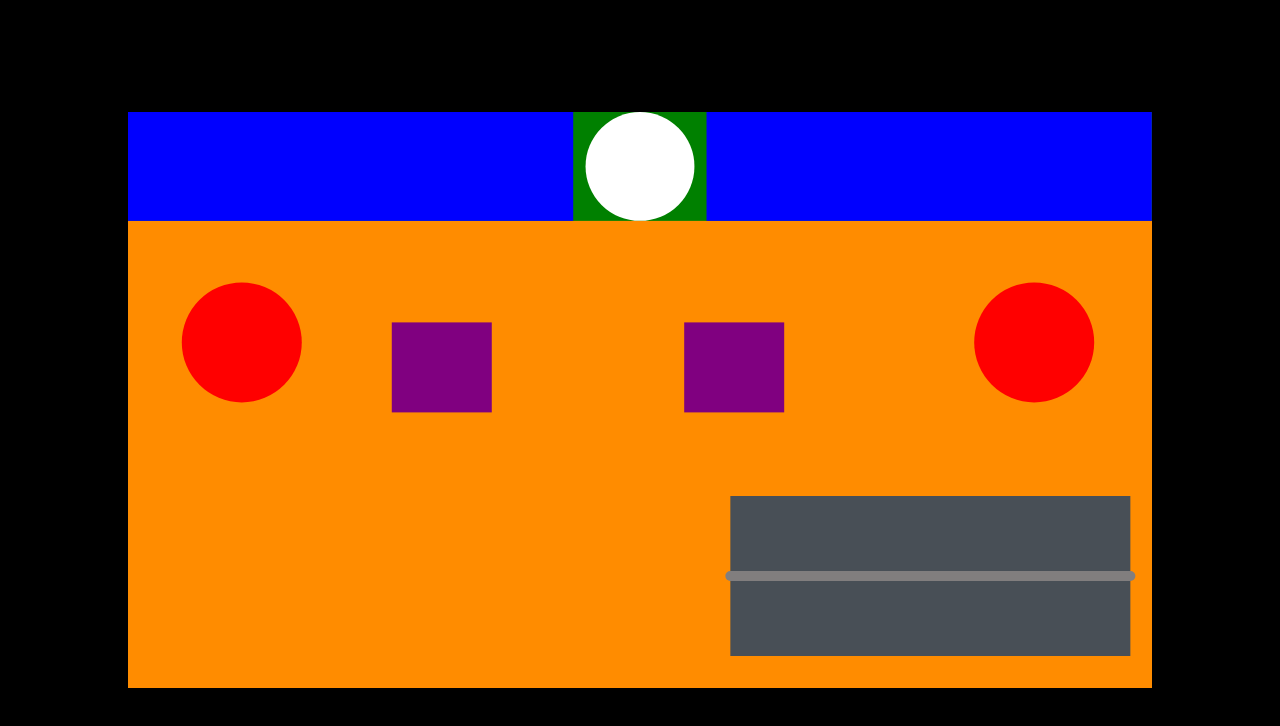
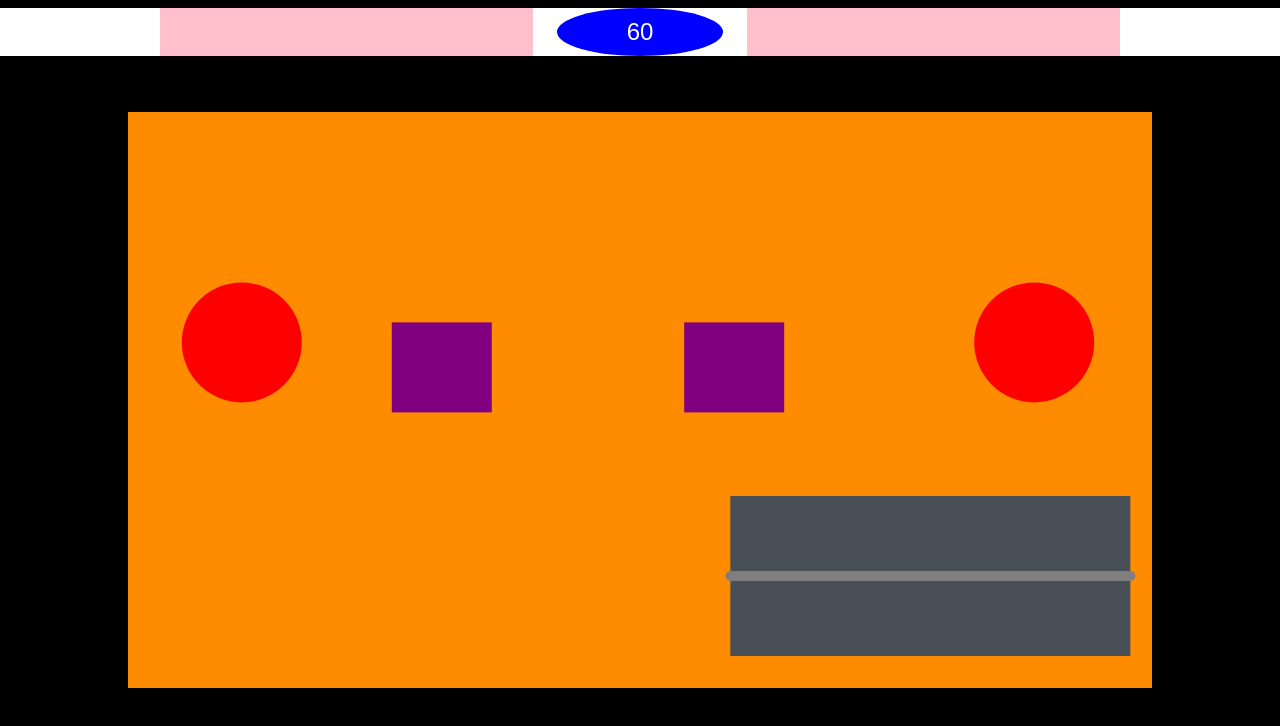
Before and after one commit to United1l/slapomania, a website with bundled scripts: page index.html in a window 1280 px wide. Built offline with nearby package versions, Linux system fonts and the light colour scheme.

Commit message:
Updating questionGenerator in relation to the game object

```diff
--- a/index.html
+++ b/index.html
@@ -5,7 +5,7 @@
 	<meta name="viewport" content="width=device-width, initial-scale=1">
 	<meta name="description" content="a slapping game">
 	<title>Slapomania</title>
-	<link rel="icon" href="./upload/af00.png" type="image/x-icon" />
+	<link rel="icon" href="./assets/af00.png" type="image/x-icon" />
 	<style type="text/css">
 		* {
 			padding: 0;
@@ -13,11 +13,52 @@
 		}
 
 		body {
+			font-family: 'poppins', sans-serif;
 			height: 100vh;
 			background-color: #000;
 			display: flex;
 			justify-content: center;
 			align-items: center;
+		}
+
+		#overHeadBanner {
+			position: absolute;
+			top: 1%;
+			display: flex;
+			justify-content: space-between;
+			width: 100vw;
+			height: calc(100vh * 0.06);
+			background-color: white;
+		}
+
+		.lifeBar {
+			display: grid;
+			width: calc(100vw/2.4);
+			height: inherit;
+			background-color: white;
+
+		}
+
+		.healthBar {
+			background-color: pink;
+			height: inherit;
+			width: 70%;
+		}
+
+		#AIBar {
+			justify-self: end;
+		}
+
+		#clock {
+			border-radius: 50%;
+			background-color: blue;
+			height: inherit;
+			width: 13vw;
+			display: flex;
+			align-items: center;
+			justify-content: center;
+			font-size: 24px;
+			color: white;
 		}
 
 		canvas {
@@ -28,6 +69,17 @@
 	</style>
 </head>
 <body>
+	<div id="overHeadBanner">
+		<div class="lifeBar">
+			<div id="AIBar" class="healthBar"></div>
+		</div>
+		<div id="clock"><p id="clockNumber">
+			60
+		</p></div>
+		<div class="lifeBar">
+			<div id="userBar" class="healthBar"></div>
+		</div>
+	</div>
 	<canvas></canvas>
 
 <script type="module" src="main.js"></script>
--- a/main.js
+++ b/main.js
@@ -1,7 +1,7 @@
 import { Player } from './modules/player.js';
 import { QuestionGenerator } from './modules/questionGenerator.js';
 
-window.addEventListener('load', function(){
+window.addEventListener('load', function() {
 	const canvas = document.querySelector('canvas');
 	const ctx = canvas.getContext('2d');
 
@@ -9,46 +9,45 @@ window.addEventListener('load', function(){
 	canvas.height = 576;
 
 	class Game {
-		constructor(width, height){
+		constructor(width, height) {
 			this.width = width;
 			this.height = height;
-			this.playerCorrect = null;
+			var playerCorrect;
 			const playerPosTop = this.height/2.5;
 			this.AI = new Player(this, this.width/9, playerPosTop);
 			this.player = new Player(this, this.width/1.13, playerPosTop);
-			this.questions = new QuestionGenerator();
+			this.questions = new QuestionGenerator(this);
 		}
 
-		overHeadBanner(context){
-			const bannerHeight = this.height * 0.189;
-			context.fillStyle = 'green';
-			context.fillRect(0, 0, this.width, bannerHeight);
-			context.fillStyle = 'white';
-			context.beginPath();
-			context.arc(this.width/2, bannerHeight/2, bannerHeight/2, 0, Math.PI * 2, false);
-			context.fill();
-
-			const lifeBarWidth = this.width/2.3;
-			this.AI.lifeBar(context, 0, 0, lifeBarWidth, bannerHeight, true);
-			this.player.lifeBar(context, this.width/1.77, 0, lifeBarWidth, bannerHeight, true);
-		}
-
-		draw(context){
-			this.overHeadBanner(context);
+		draw(context) {
 			this.AI.draw(context);
 			this.player.draw(context);
 			this.questions.draw(context, this.width/1.7, this.height/1.5);
 		}
 
-		update(){
-			this.questions.inputOperation();
-			this.questions.outputOperation();
+		update() {
+			let question = this.questions.questionText;
+			let answer = this.questions.answerText;
 
-			if (this.playerCorrect != null) setTimeout(
-					this.questions.answerText = "", 2000
-				);
+			var solution;
+			if(this.questions.questionGenerate) solution = eval(question);
+
+			if (answer != "" && answerTextLength(answer, solution)) {
+				console.log(solution);
+				this.playerCorrect = true;
+				this.questions.answerText = "correct!";
+			} else if (!answerTextLength(answer, solution)) this.playerCorrect = false;
+			  else if (answer != "" && !answerTextLength(answer, solution)){
+				this.playerCorrect = false;
+				this.questions.answerText = "wrong!";
+				}
+
 		}
 
+		windowEvents() {
+			this.questions.outputOperation();
+			this.questions.inputOperation();
+		}
 
 	}
 
@@ -57,27 +56,26 @@ window.addEventListener('load', function(){
 	console.log(game.player);
 	console.log(game.AI);
 
-	game.update();
+	game.windowEvents();
+
+	// Function that takes an unknown array's length and tries to match it to an array of sorted numbers in order to find a value == its length
+	function answerTextLength(answerString, compSolution) {
+		var evaluateAns;
+		let answerLength = answerString.length;
+		let solutionString = compSolution;
+
+		if (game.keyTracker) {
+			if (eval(answerString) == compSolution) evaluateAns = true;
+			else if ((answerLength == solutionString) && (eval(answerString) != compSolution)) evaluateAns = false;
+		}
+
+		return evaluateAns;
+	}
 
 	function animate() {
 		ctx.clearRect(0, 0, canvas.width, canvas.height)
 		game.draw(ctx);
-
-		let question = game.questions.questionText;
-		let answer = game.questions.answerText;
-
-		if (answer != "" && answer.length > 2) {
-			let solution = parseInt(question);
-			console.log(solution);
-			if (parseInt(answer) == solution) {
-				game.playerCorrect = true;
-				game.questions.answerText = "correct!";
-			}
-			else {
-				game.playerCorrect = false;
-				game.questions.answerText = "wrong!";
-			}
-		}
+		game.update();
 
 		requestAnimationFrame(animate);
 	}
--- a/modules/questionGenerator.js
+++ b/modules/questionGenerator.js
@@ -1,12 +1,15 @@
 export class QuestionGenerator {
-	constructor() {
+	constructor(game) {
+	this.game = game;
 	this.width = 400;
 	this.height = 160;
+	this.questionGenerate = false;
 	this.questionText = "";
 	this.answerText = "";
+	this.keyTracker = false;
 	}
 
-	draw(context, x, y){
+	draw(context, x, y) {
 		// question box
 		context.fillStyle = 'hsl(210, 9%, 31%)';
 		context.fillRect(x, y, this.width, this.height);
@@ -27,45 +30,61 @@ export class QuestionGenerator {
 		this.textOutput(context, this.answerText, x + 100, y, strokePos + 58);
 	}
 
-	inputOperation(){
+	inputOperation() {
 		window.addEventListener('keydown', e => {
-			let key = e.key;
-			console.log(key);
-			let keyToNumber = parseInt(key);
+			this.keyTracker = false;
+			if (this.questionGenerate) {
+				let key = e.key;
+				let keyToNumber = parseInt(key);
 
-			if(!isNaN(keyToNumber)) this.answerText += keyToNumber;
-			else if (key.toString() == 'Backspace') this.answerText.slice(0, this.answerText.length -1);
-			else console.log('Input is not a number');
+				if(!isNaN(keyToNumber)) this.answerText += keyToNumber;
+				else if (key == 'Backspace') this.answerText = this.answerText.substring(0, this.answerText.length - 1);
+				else console.log('Input is not a number');
+				} else this.answerText = "";
+		});
+
+		window.addEventListener('keyup', () => {
+			this.keyTracker = true;
 		});
 
 	}
 
-	outputOperation(){
+	outputOperation() {
 		setTimeout(() => {
+			this.questionGenerate = true;
 			this.updateQuestion(this.questionText);
+			this.clearConsole();
 			this.outputOperation();
 		}, 10000);
 	}
 
-	updateQuestion(prevQuestion){
+	clearConsole() {
+		setTimeout(() => {
+			if (this.game.playerCorrect != undefined) this.answerText = "";
+			else if (this.game.playerCorrect == undefined && this.answerText.length >= (1 || 2 || 3)) this.answerText = "";
+			this.clearConsole();
+		},4000);
+	}
+
+	updateQuestion(prevQuestion) {
 		let currentQuestion = this.questionGenerator();
 		if (prevQuestion != currentQuestion) this.questionText = currentQuestion;
 		else currentQuestion = this.questionGenerator();
 
 	}
 
-	questionGenerator(){
+	questionGenerator() {
 		let question = null;
 		question = `${this.randomNumber()} + ${this.randomNumber()}`;
 		console.log(question);
 		return question;
 	}
 
-	randomNumber(){
+	randomNumber() {
 		return Math.floor((Math.random() * 200) + 1);
 	}
 
-	textOutput(context, text, x, y, strokeposition){
+	textOutput(context, text, x, y, strokeposition) {
 		context.fillStyle = 'hsl(0, 0%, 80%)';
 		context.font = '4em sans-serif';
 		context.fillText(text, x, strokeposition);
```
Also changed, not shown: modules/player.js (+5 -5 lines).
